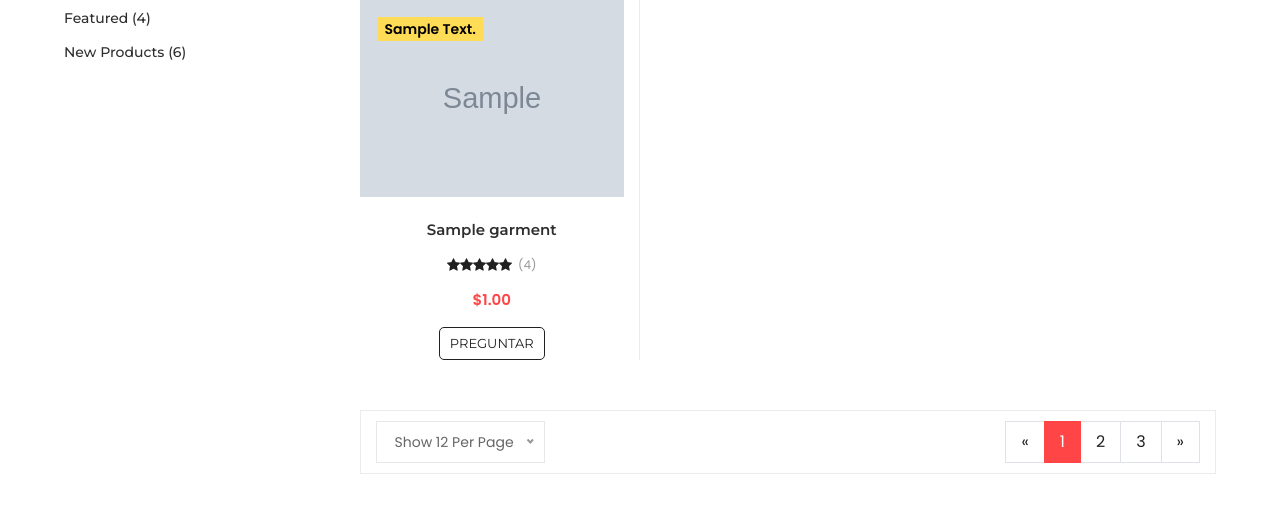
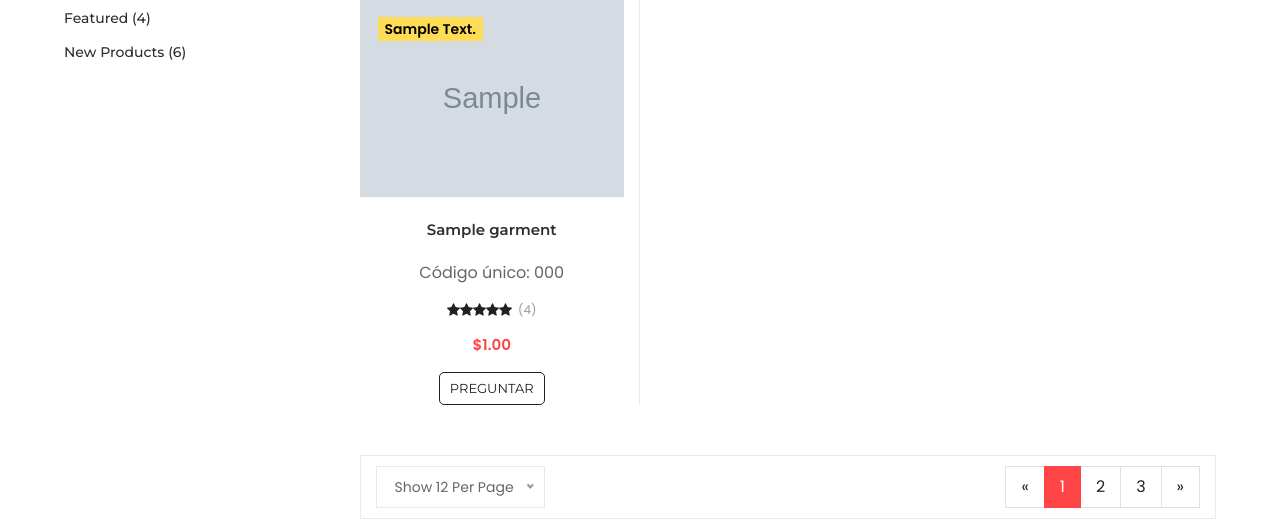
Before and after one commit to jufranva/ahorro, a PHP site: page /nueva in a window 1280 px wide. Shown: the part 549-1077 px from the top of the page. Run offline with PHP 8.4, Linux system fonts and the light colour scheme; tables that the repository leaves empty hold one stand-in row (values such as "Sample post"); grey boxes marked "Sample" are stand-in pictures.

Commit message:
pagina ropa nueva

```diff
--- a/app/views/nueva.php
+++ b/app/views/nueva.php
@@ -78,6 +78,18 @@
                             </div>
                             <div class="content">
                                 <h5 class="title"><a href="#" data-bs-toggle="modal" data-bs-target="#quickview-<?= $garment['id']; ?>"><?= htmlspecialchars($garment['name']); ?></a></h5>
+
+
+                                 <!-- SKU Start -->
+                            <?php if (!empty($garment['unique_code'])): ?>
+                            <div class="sku mb-3">
+                                <span>Código único: <?= htmlspecialchars($garment['unique_code']); ?></span>
+                            </div>
+                            <?php endif; ?>
+                            <!-- SKU End -->
+
+
+
                                 <span class="ratings">
                                     <span class="rating-wrap">
                                         <span class="star" style="width: 100%"></span>
```
Also changed, not shown: assets/images/prendas/1756607497-IMG-20250727-WA0038.jpg (added), assets/images/prendas/1756608247-IMG-20250727-WA0034.jpg (added), assets/images/prendas/1756608686-IMG-20250726-WA0038.jpg (added).
